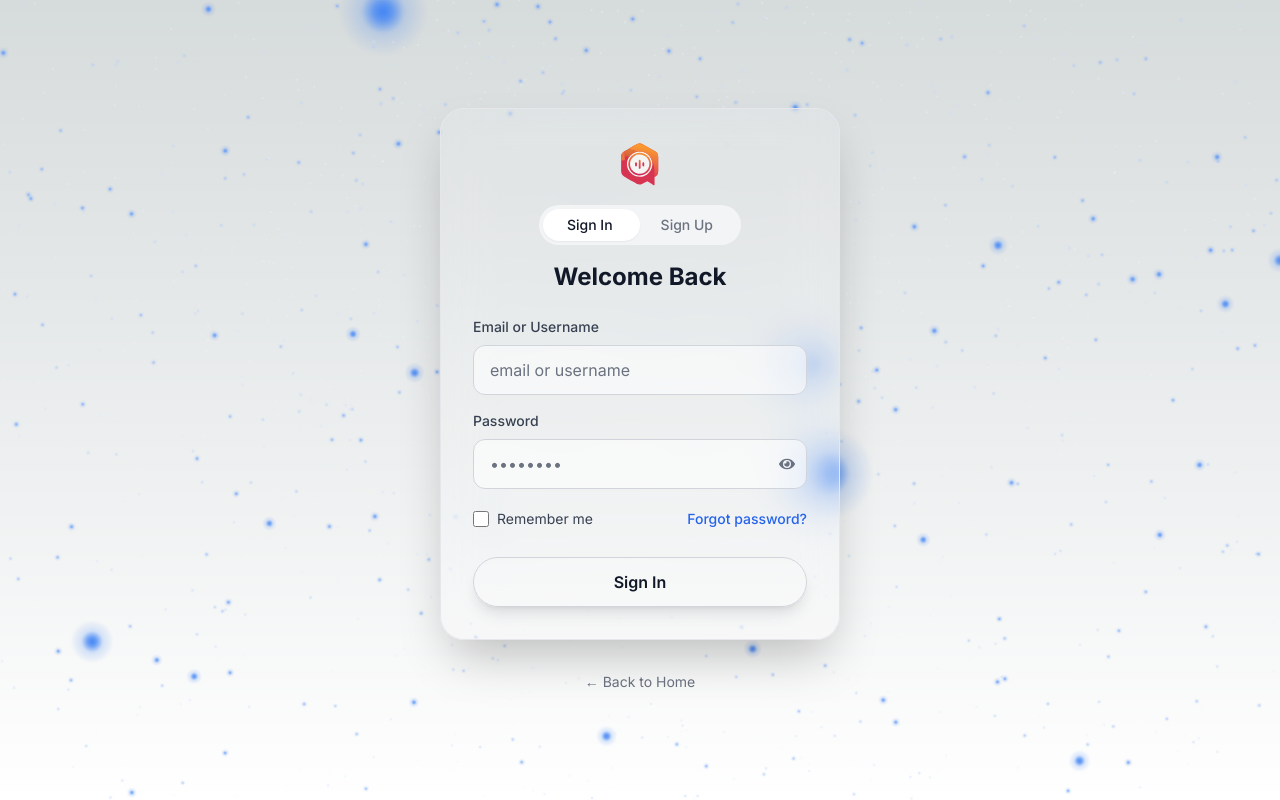
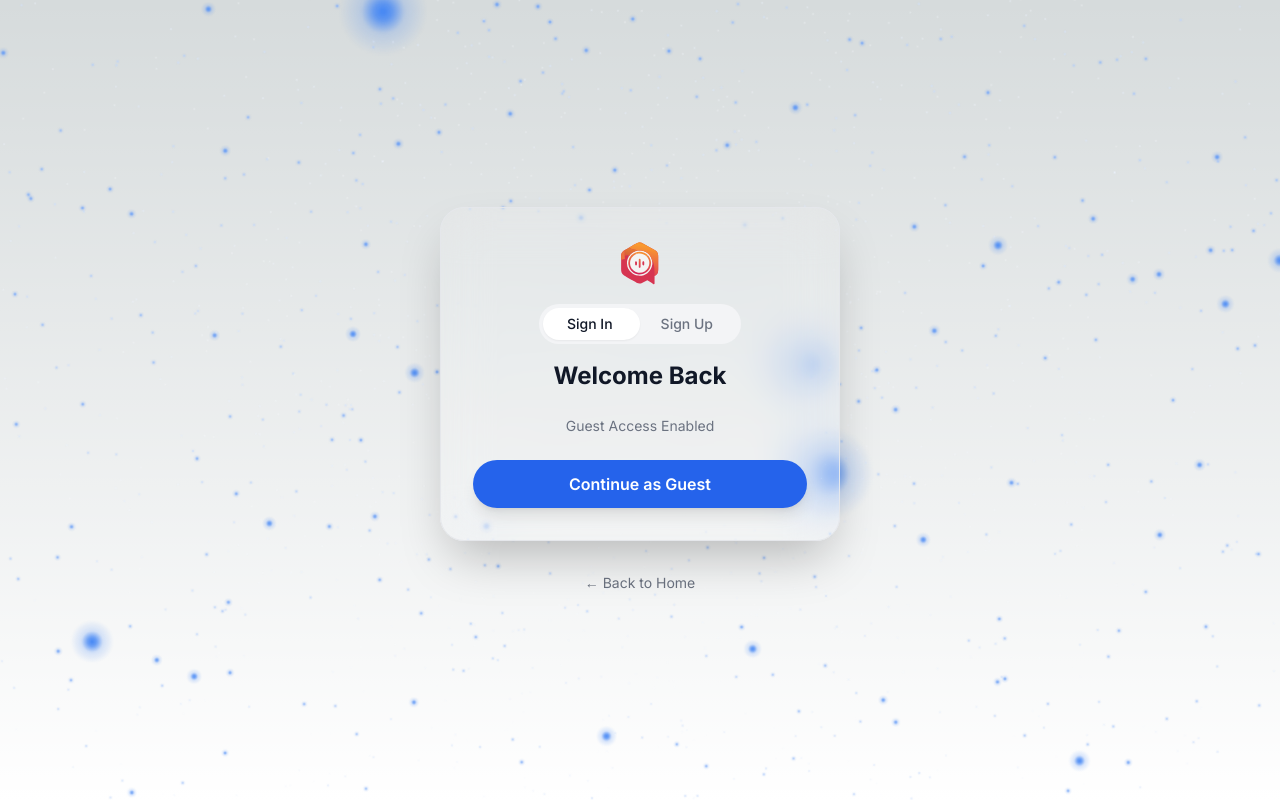
Before and after one commit to A-r-j-u001/Bixnemo, a Next.js app: page /login in a window 1280 px wide. Built offline with nearby package versions, Linux system fonts and the light colour scheme.

Commit message:
Feat: Enable Guest Login (Demo User)

```diff
--- a/app/(front)/login/page.tsx
+++ b/app/(front)/login/page.tsx
@@ -120,7 +120,7 @@ const LoginPage = () => {
                         </motion.div>
                     )}
 
-                    <form className="flex flex-col gap-4" onSubmit={handleSubmit}>
+                    {/* <form className="flex flex-col gap-4" onSubmit={handleSubmit}>
                         <AnimatePresence mode='popLayout'>
                             {isSignUp && (
                                 <motion.div
@@ -218,7 +218,35 @@ const LoginPage = () => {
                         >
                             {loading ? 'Processing...' : (isSignUp ? 'Create Account' : 'Sign In')}
                         </button>
-                    </form>
+                    </form> */}
+
+                    <div className="flex flex-col gap-4">
+                        <div className="text-center text-sm text-gray-500 dark:text-gray-400 mb-2">
+                            Guest Access Enabled
+                        </div>
+                        <button
+                            onClick={async () => {
+                                setLoading(true);
+                                setError('');
+                                try {
+                                    const res = await signIn('credentials', {
+                                        email: 'demobix48', // Using username as per auth logic
+                                        password: 'password123',
+                                        redirect: false
+                                    });
+                                    if (res?.error) throw new Error(res.error);
+                                    router.push('/dashboard');
+                                } catch (err: any) {
+                                    setError(err.message);
+                                    setLoading(false);
+                                }
+                            }}
+                            disabled={loading}
+                            className="w-full rounded-full bg-blue-600 px-8 py-3 text-base font-semibold text-white shadow-lg transition-all hover:bg-blue-700 hover:scale-[1.02] active:scale-[0.98] disabled:opacity-70 disabled:cursor-not-allowed"
+                        >
+                            {loading ? 'Entering as Guest...' : 'Continue as Guest'}
+                        </button>
+                    </div>
                 </motion.div>
 
                 <Link
```
